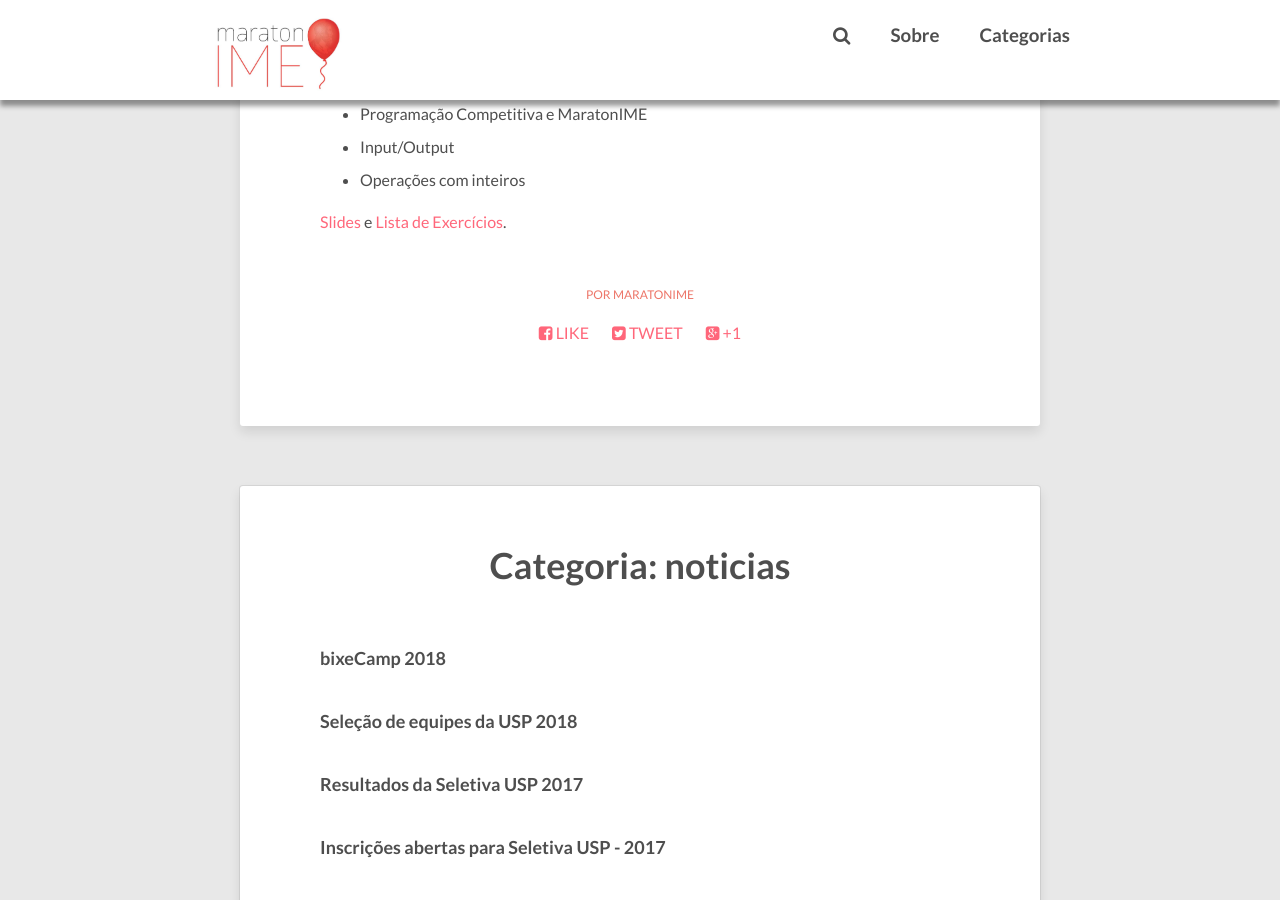
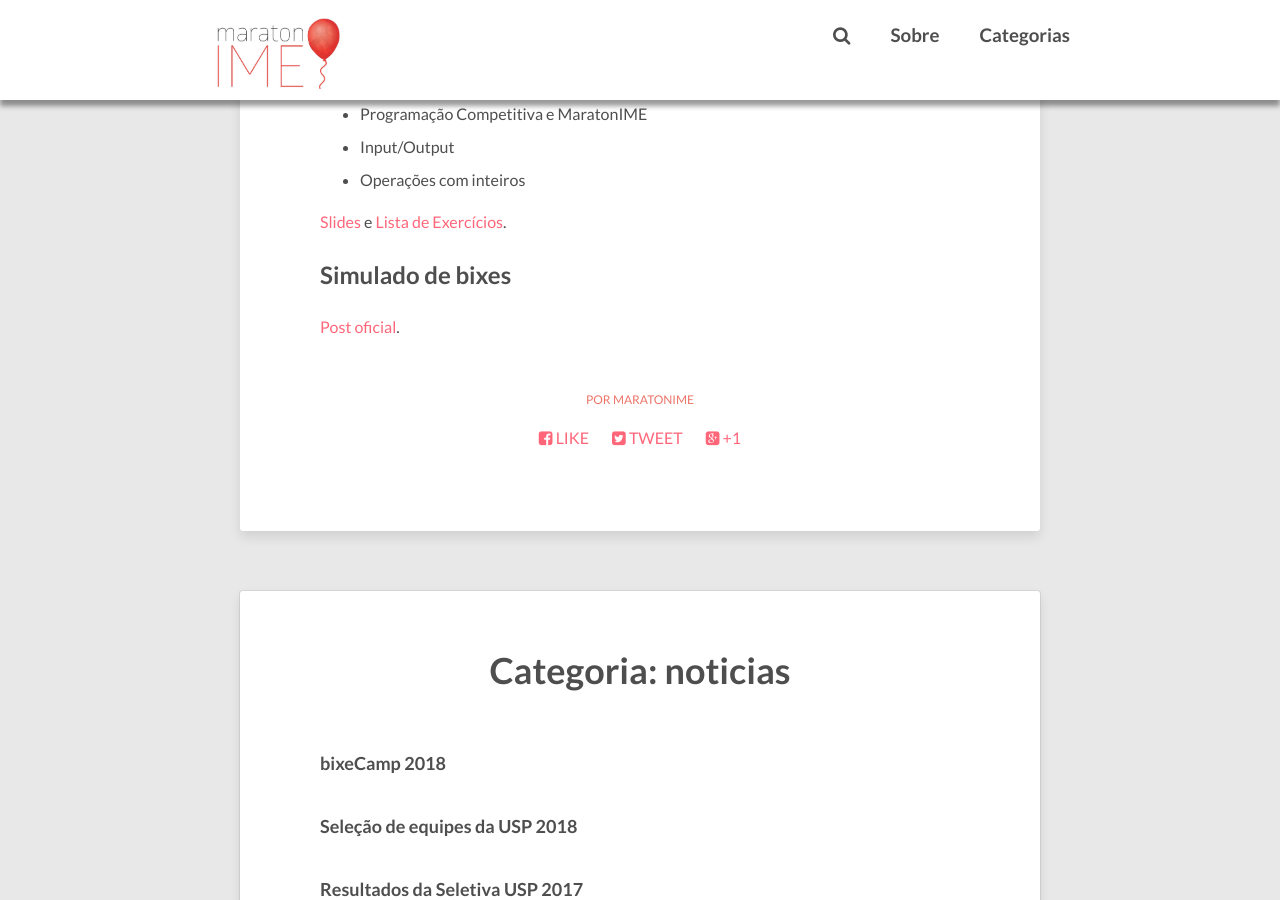
Before and after one commit to maratonusp/blog, a Jekyll site: the page built from _posts/2018-03-09-bixecamp-2018.md, in a window 1280 px wide and 900 px high, scrolled down 589 px. Built offline with Jekyll 4.4.1, drawn with Linux system fonts in a browser that asks for light colours; nearby versions of some CDN libraries; comment, search, counter and statistics services are not loaded.

Commit message:
Link pro simulado no bixecamp

```diff
--- a/_posts/2018-03-09-bixecamp-2018.md
+++ b/_posts/2018-03-09-bixecamp-2018.md
@@ -16,3 +16,6 @@ Aqui colocaremos informações e links importantes para o bixeCamp 2018.
 - Operações com inteiros
 
 [Slides](https://slides.com/victorsenam/bixecamp2018-01/) e [Lista de Exercícios](https://docs.google.com/spreadsheets/d/1HhwY-lslAjU7bebiImGcdWWT1jyuVvm3ttp-8gJS3Rg/edit#gid=0).
+
+## Simulado de bixes
+[Post oficial]({{ site.url }}/simulado2018).
```
